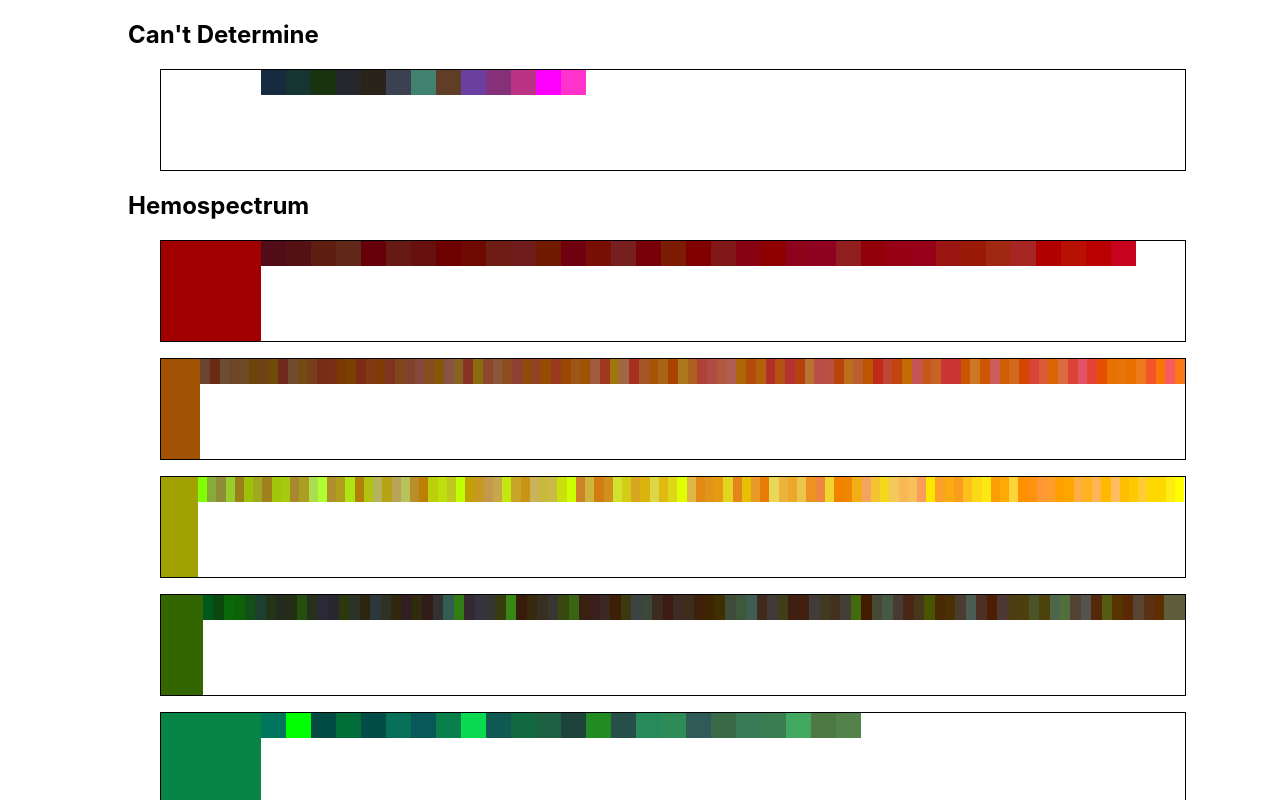
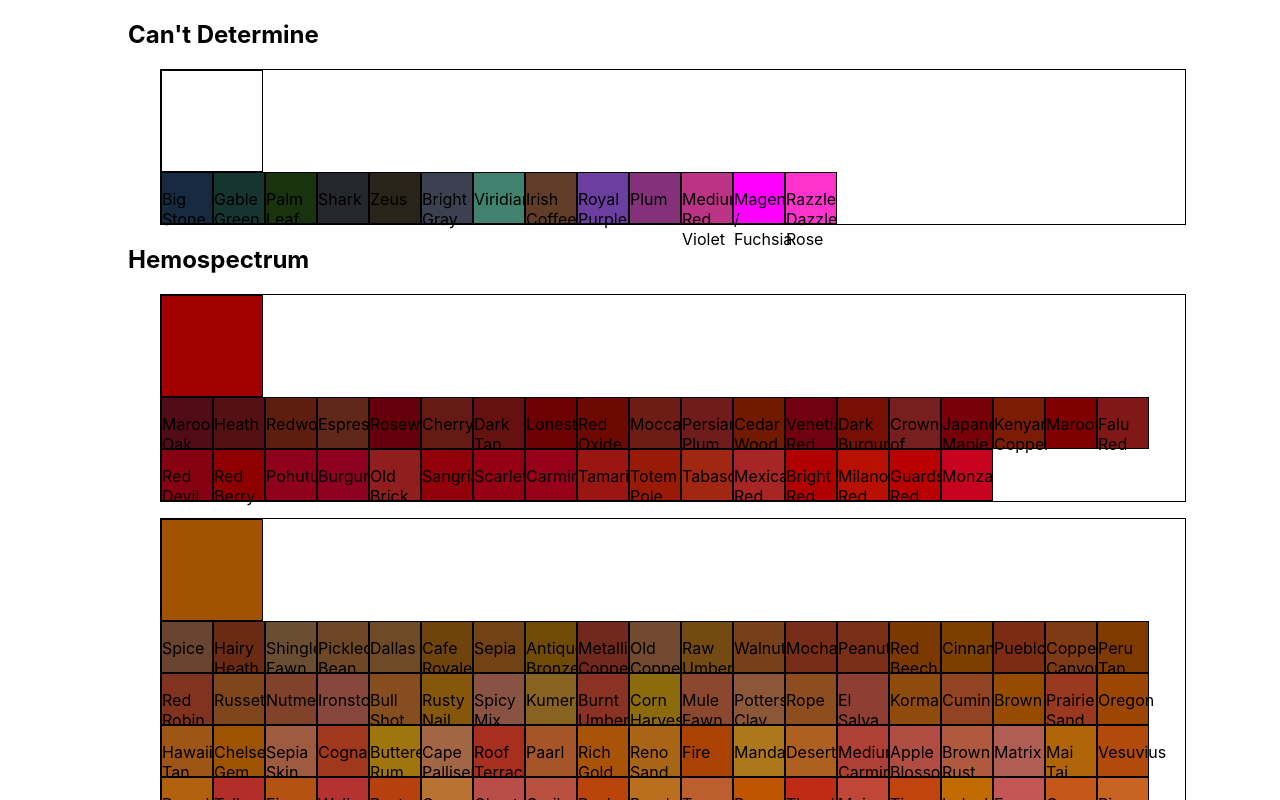
Before and after one commit to kmtenhouse/blood-colors, a React (Create React App) app: page / in a window 1280 px wide. Shown: the top 800 px of the page. Built offline with nearby package versions, Linux system fonts and the light colour scheme.

Commit message:
Adding color names to boxes

```diff
--- a/src/App.js
+++ b/src/App.js
@@ -86,15 +86,15 @@ class App extends React.Component {
     return (
       <Container>
         <h2>Can't Determine</h2>
-        <Tier name="indeterminate">
-          <Colorbox size="large" hex="FFFFFF" />
+        <Tier name="indeterminate" hex="FFFFFF">
+
           <Collection tier="indeterminate" colors={this.state.colors} />
         </Tier>
         <h2>Hemospectrum</h2>
         {
           this.state.tierColors.map((caste, index) => (
-            <Tier name={caste.tier} key={index}>
-              <Colorbox size="large" hex={caste.hex} />
+            <Tier name={caste.tier} key={index} hex={caste.hex}>
+
               <Collection tier={caste.tier} colors={this.state.colors} />
             </Tier>
           ))
@@ -102,8 +102,7 @@ class App extends React.Component {
         <h2>Off-Spectrum</h2>
         {
           this.state.offSpecColors.map((caste, index) => (
-            <Tier name={caste.tier} key={index}>
-              <Colorbox size="large" hex={caste.hex} />
+            <Tier name={caste.tier} key={index}  hex={caste.hex}>
               <Collection tier={caste.tier} colors={this.state.colors} />
             </Tier>
           ))
--- a/src/components/collection/collection.css
+++ b/src/components/collection/collection.css
@@ -1,4 +1,3 @@
 .collection {
-    display: flex;
-    justify-content: left;
+
 }
--- a/src/components/collection/index.js
+++ b/src/components/collection/index.js
@@ -11,7 +11,7 @@ function Collection(props) {
     }
     //otherwise, loop through and make lots of tiny colorboxes :)
     return(
-        props.colors.map( (color, index) => (props.tier===color.tier ? <Colorbox key={index} hex={color.hex}></Colorbox> : '') )
+        props.colors.map( (color, index) => (props.tier===color.tier ? <Colorbox key={index} name={color.name} hex={color.hex}></Colorbox> : '') )
     );
 }
 
--- a/src/components/colorbox/colorbox.css
+++ b/src/components/colorbox/colorbox.css
@@ -1,9 +1,15 @@
 .colorbox {
-    height: 25px;
-    width: 25px;
+    height: 50px;
+    width: 50px;
+    border: 1px solid black;
 }
 
 .colorbox--large {
     height: 100px;
     width: 100px;
 }
+
+.colorbox:hover {
+    transform: scale(2);
+    transition: all 0.3s ease-in-out;
+}
--- a/src/components/colorbox/index.js
+++ b/src/components/colorbox/index.js
@@ -8,7 +8,7 @@ function Colorbox(props) {
 
   return (
     <div className={props.size==='large' ? "colorbox colorbox--large" : "colorbox" } style={style}>
-      {props.children}
+      <p>{(props.name ? props.name : '')}</p>
     </div>
   );
 }
--- a/src/components/tier/index.js
+++ b/src/components/tier/index.js
@@ -1,10 +1,14 @@
 import React from 'react';
 import './tier.css';
+import Colorbox from '../colorbox';
 
 function Tier(props) {
   return (
     <div className="tier">
+      <Colorbox size="large" hex={props.hex} />
+      <div className="tier__collection">
         {props.children}
+      </div>
     </div>
   );
 }
--- a/src/components/tier/tier.css
+++ b/src/components/tier/tier.css
@@ -1,8 +1,12 @@
 .tier {
-    display: flex;
-    flex-direction: row;
     border: 1px solid black;
     min-height: 100px;
     width: 100%;
     margin: 1em 2em;
 }
+
+.tier__collection {
+    display: flex;
+    flex-direction: row;
+    flex-wrap: wrap;
+}
```
